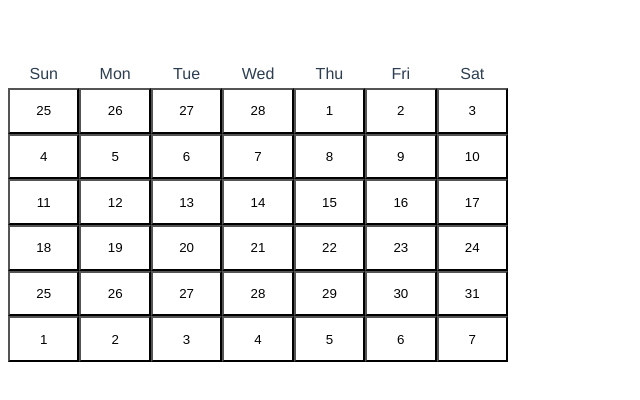
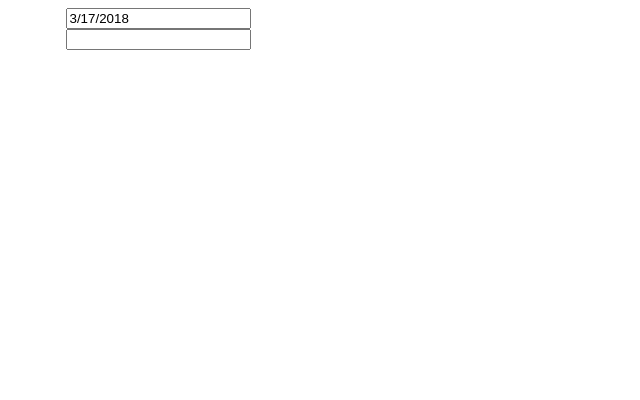
Before and after one commit to tmlangley/VueDateRangePicker, a Vue app: page / in a window 1280 px wide. Shown: the top 400 px of the page, without its empty margins (0-640 px from the left). Built offline with nearby package versions, Linux system fonts and the light colour scheme.

Commit message:
Build UI.

```diff
--- a/src/App.vue
+++ b/src/App.vue
@@ -1,49 +1,25 @@
 <template>
   <div id="app">
-
-    <Calendar :month="currentMonth" />
+    <date-picker />
+    <!--<h2>Standalone</h2>-->
+    <!--<standalone :range="false" />-->
+    <!--<h2>Range</h2>-->
+    <!--<standalone :range="true" />-->
   </div>
 </template>
 
 <script>
-  import { DateTime } from 'luxon';
-  import Calendar from './components/Calendar';
+  import Standalone from './components/StandaloneCalendar';
+  import DatePicker from './components/DatePicker';
 
   export default {
     name: 'app',
+    components: { Standalone, DatePicker },
     data() {
-      return {
-        focusDate: null,
-        currentMonth: []
+      return {}
     }
-    },
-
-    created() {
-      this.currentMonth = this.getMonth(DateTime.local());
-    },
-
-    methods: {
-      getMonth(dt) {
-        const monthStart = DateTime.fromObject({month: dt.month, year: dt.year});
-        let currentDay = monthStart.minus({
-          day: monthStart.weekday,
-        });
-
-        let month = [];
-        for (let i = 0; i < 42; i++) {
-          month.push({
-            displayDay: currentDay.day,
-            date: currentDay
-          });
-          currentDay = currentDay.plus({day: 1});
   }
 
-        return month;
-      }
-    },
-
-    components: {Calendar}
-  }
 </script>
 
 <style>
@@ -53,6 +29,5 @@
     -moz-osx-font-smoothing: grayscale;
     text-align: center;
     color: #2c3e50;
-  margin-top: 60px;
   }
 </style>
--- a/src/components/Calendar.vue
+++ b/src/components/Calendar.vue
@@ -2,48 +2,89 @@
 
   <div class="calendar">
     <div class="weekdays">
-      <div class="weekday" v-for="weekday in weekdays">
+      <div class="weekday" v-for="(weekday, i) in weekdays" :key="i">
         {{weekday}}
       </div>
     </div>
     <div class="days" v-on:mouseenter="setActive" v-on:mouseleave="setInactive">
-      <button
-        v-on:click="select(day.date)"
-        v-on:keyup.enter="select(day.date)"
+      <div
+        v-on:click.prevent="select(day.date)"
         v-on:mouseenter="hover(day.date)"
-        v-on:keydown="moveFocus($event, index)"
         v-for="(day, index) in month"
         :key="index" class="day"
         :ref="`day_${index}`"
         :class="{
         selected: (startDate && startDate.hasSame(day.date, 'day'))
         || (endDate && endDate.hasSame(day.date, 'day')),
-        range: startDate && endDate
+        range: range ? isInRange(day.date) : '',
+        notInMonth: midMonth.month !== day.date.month,
+        currentDay: currentDay.hasSame(day.date, 'day'),
+        focus: focusIndex && focusIndex === index
       }"
       >
         {{day.displayDay}}
-      </button>
+      </div>
     </div>
   </div>
 </template>
 
 <script>
+  import { DateTime } from 'luxon';
   export default {
     name: "calendar",
     data() {
       return {
-        focusIndex: null,
         startDate: null,
         endDate: null,
         hoverDate: null,
         isActive: false,
         selectedDates: [],
+        currentDay: DateTime.local(),
         weekdays: ['Sun', 'Mon', 'Tue', 'Wed', 'Thu', 'Fri', 'Sat']
+      }
+    },
+    computed: {
+      midMonth() {
+        return this.month[15].date;
       }
     },
     props: {
       month: {
         type: Array
+      },
+      range: {
+        type: Boolean
+      },
+      start: {
+        type: Object
+      },
+      end: {
+        type: Object
+      },
+      focusIndex: {
+        type: Number
+      }
+    },
+
+    watch: {
+      start(newVal) {
+        this.startDate = newVal;
+      },
+
+      end(newVal) {
+        this.endDate = newVal;
+      },
+
+      startDate(newVal) {
+        this.$emit('startDateChanged', newVal);
+      },
+
+      endDate(newVal) {
+        this.$emit('endDateChanged', newVal);
+      },
+
+      focusIndex(newVal) {
+        this.$emit('focusChanged', this.month[newVal].date);
       }
     },
 
@@ -75,13 +116,12 @@
         }
 
         if (nextFocus !== null) {
-          this.$refs[`day_${nextFocus}`][0].focus();
+          this.focusIndex = nextFocus;
         }
       },
 
       select(date) {
-        if (this.startDate && !this.endDate
-          && date.ts > this.startDate.ts) {
+        if (this.range && this.startDate && !this.endDate && date.ts > this.startDate.ts) {
           this.endDate = date;
         } else {
           this.startDate = date;
@@ -97,6 +137,14 @@
       },
       setInactive() {
         this.isActive = false;
+      },
+
+      isInRange(date) {
+        return (this.startDate && this.startDate.ts < date.ts && !date.hasSame(this.startDate, 'day'))
+          && (
+            this.endDate && this.endDate.ts > date.ts && !date.hasSame(this.endDate, 'day')
+            || (this.hoverDate && !this.endDate && this.hoverDate.ts > date.ts && !date.hasSame(this.hoverDate, 'day'))
+          );
       }
     }
   }
@@ -118,7 +166,7 @@
 
   .weekday {
     flex: 1;
-    width: 0;
+    width: 14.285714286%;
     flex-basis: 14.285714286%;
     text-align: center;
     padding: 5px 0;
@@ -126,29 +174,27 @@
 
   .day {
     flex: 1;
-    width: 0;
+    width: 14.285714286%;
     flex-basis: 14.285714286%;
-    padding: 1em;
+    padding: 7px 0;
     touch-action: manipulation;
     background: #fff;
     appearance: none;
+    cursor: pointer;
   }
 
-  .day:hover,
-  .day:focus,
-  .day:active {
-    outline: 0 none;
-    background: #00c3c3;
+  .currentDay {
+    background: #ddd;
   }
 
-  .range.selected ~ * {
+  .range {
     background: slategray;
     color: #fff;
   }
 
-  .range.selected ~ .selected ~ * {
-    background: transparent;
-    color: black;
+  /*.selected.range ~ .selected ~ .notInMonth,*/
+  .notInMonth {
+    color: #999;
   }
 
   .day.selected {
@@ -156,5 +202,13 @@
     color: #fff;
   }
 
+  .day.focus {
+    outline: 0 none;
+    background: #00c3c3;
+  }
+
+  .day:hover {
+    box-shadow: 0 0 0 1px rgba(0,0,0,0.1) inset;
+  }
 
 </style>
--- /dev/null
+++ b/src/components/DatePicker.vue
@@ -0,0 +1,232 @@
+<template>
+  <div class="datePicker">
+    <div class="datePickerDropdown" v-show="calendarOpen">
+      <standalone-calendar
+        :range="range"
+        :start="startDate"
+        :end="endDate"
+        :focusIndex="focusIndex"
+        ref="calendar"
+        @startChanged="startChanged"
+        @endChanged="endChanged"
+        @focusChanged="focusChanged"
+        @stopBlur="stopBlur = true"
+      />
+    </div>
+    <div class="inputs">
+      <input
+        type="text"
+        ref="start"
+        :value="startStringFormat"
+        @input="setIfValid('startDate', $event.target.value)"
+        @focus="handleInputFocus"
+        @blur.prevent="handleBlur"
+        @keyup.esc="calendarOpen=false"
+        @keydown="moveFocus($event)"
+        @keydown.enter="selectFocusedDay"
+        @click="calendarFocus=false"
+      >
+
+      <input
+        ref="end"
+        type="text"
+        :value="endStringFormat"
+        v-if="showStartEndFields"
+        @keyup="setIfValid('endDate', $event.target.value)"
+        @keyup.esc="calendarOpen=false"
+        @focus="handleInputFocus"
+        @blur.prevent="handleBlur"
+        @keydown="moveFocus($event)"
+        @keydown.enter="selectFocusedDay"
+        @click="calendarFocus=false"
+      >
+    </div>
+
+  </div>
+</template>
+
+<script>
+  import { DateTime } from 'luxon';
+  import StandaloneCalendar from './StandaloneCalendar';
+
+  export default {
+    name: "date-picker",
+    components: {StandaloneCalendar},
+    props: {
+      format: {
+        default: 'M/d/y'
+      },
+      range: {
+        type: Boolean,
+        default: true
+      },
+      showStartEndFields: {
+        type: Boolean,
+        default: true
+      },
+      startingDate: {
+        type: Object,
+        default: () => {
+          return DateTime.local()
+        }
+      },
+    },
+    data() {
+      return {
+        startDate: null,
+        endDate: null,
+        calendarOpen: false,
+        focusIndex: null,
+        focusDate: null,
+        stopBlur: false,
+        userInput: false,
+        calendarFocus: false
+      }
+    },
+
+    computed: {
+      startStringFormat() {
+        return this.startDate ? this.startDate.toFormat(this.format) : '';
+      },
+      endStringFormat() {
+        return this.endDate ? this.endDate.toFormat(this.format) : '';
+      }
+    },
+
+    watch: {
+      calendarOpen(newval) {
+        if (!newval) {
+          this.calendarFocus=false;
+        }
+      }
+    },
+
+    created() {
+      this.startDate = this.startingDate;
+    },
+
+    methods: {
+      moveFocus(e) {
+        let nextFocus = null;
+        const index = this.focusIndex;
+        const arrows = [37, 38, 39, 40];
+
+        // Enter calendar focus on down arrow press.
+        if (!this.calendarFocus && e.keyCode === arrows[3]) {
+          this.calendarFocus = true;
+        }
+
+        // Early return if the calendar isn't focused.
+        if (!this.calendarFocus) {
+          return;
+        }
+
+        if (arrows.includes(e.keyCode)) {
+          e.preventDefault();
+
+          // Set the focus to the middle of the first week if it is unset.
+          if (index === null) {
+            this.focusIndex = 3;
+            return;
+          }
+        }
+
+        switch (e.keyCode) {
+          case arrows[0]: // Left arrow
+            if (index > 0) {
+              nextFocus = index-1;
+            }
+            break;
+          case arrows[1]: // Up arrow
+            if (index > 6) {
+              nextFocus = index - 7;
+            } else {
+              this.$refs.calendar.getLastMonth();
+              nextFocus = index + 35;
+            }
+            break;
+          case arrows[2]: // Right arrow
+            if (index < 41) {
+              nextFocus = index+1;
+            }
+            break;
+          case arrows[3]: // Down arrow
+            if (index < 35) {
+              nextFocus = index + 7;
+            } else {
+              this.$refs.calendar.getNextMonth();
+              nextFocus = index - 35;
+            }
+            break;
+        }
+
+        if (nextFocus !== null) {
+          this.focusIndex = nextFocus;
+        }
+      },
+
+      handleInputFocus() {
+        this.calendarFocus = false;
+        this.calendarOpen = true;
+      },
+
+      selectFocusedDay() {
+        if (this.userInput) {
+          this.userInput = false;
+          return;
+        }
+        if (this.focusDate) {
+          if (this.startDate && !this.endDate && this.focusDate.ts > this.startDate.ts) {
+            this.endDate = this.focusDate;
+          } else {
+            this.startDate = this.focusDate;
+            this.endDate = null;
+          }
+        }
+      },
+
+      setIfValid(variable, val) {
+        const newDate = DateTime.fromFormat(val, this.format);
+        if (newDate.isValid) {
+          this.userInput = true;
+          this.focusDate = newDate;
+          this[variable] = newDate;
+        }
+        if (!val.length && variable === 'endDate') {
+          this.endDate = null;
+        }
+      },
+      startChanged(newDate) {
+        this.startDate = newDate;
+      },
+      endChanged(newDate) {
+        this.endDate = newDate;
+      },
+      focusChanged(date) {
+        this.focusDate = date;
+      },
+      handleBlur() {
+        if (this.stopBlur) {
+          this.stopBlur = false;
+        } else {
+          this.calendarOpen = false;
+        }
+      }
+    }
+  }
+</script>
+
+<style scoped>
+  .datePicker {
+    position: relative;
+    max-width: 300px;
+    min-width: 200px;
+  }
+
+  .datePickerDropdown {
+    position: absolute;
+    top: 100%;
+    left: 0;
+  }
+
+</style>
--- /dev/null
+++ b/src/components/StandaloneCalendar.vue
@@ -0,0 +1,127 @@
+<template>
+  <div class="calendar-dropdown" v-on:mousedown="stopBlur">
+    <div class="date">
+      {{`${monthDateTime.monthLong}, ${monthDateTime.year}`}}
+    </div>
+    <div class="controls">
+      <div class="back" v-on:click="getLastMonth">Back</div>
+      <div class="forward" v-on:click="getNextMonth">Forward</div>
+    </div>
+
+    <Calendar
+      :month="currentMonth"
+      :range="range"
+      :start="start"
+      :end="end"
+      :focusIndex="focusIndex"
+      @startDateChanged="startChanged"
+      @endDateChanged="endChanged"
+      @focusChanged="focusChanged"
+    />
+
+  </div>
+</template>
+
+<script>
+  import { DateTime } from 'luxon';
+  import Calendar from './Calendar';
+
+  export default {
+    name: 'standalone-calendar',
+    data() {
+      return {
+        focusDate: null,
+        currentMonth: []
+      }
+    },
+    props: {
+      range: {
+        type: Boolean
+      },
+      start: {
+        type: Object
+      },
+      end: {
+        type: Object
+      },
+      focusIndex: {
+        type: Number
+      }
+    },
+
+    created() {
+      this.currentMonth = this.getMonth(DateTime.local());
+    },
+
+    computed: {
+      monthDateTime() {
+        return this.currentMonth[15].date;
+      }
+    },
+
+    watch: {
+      start(newVal) {
+        if (newVal && !newVal.hasSame(this.monthDateTime, 'month')) {
+          this.currentMonth = this.getMonth(newVal);
+        }
+      },
+      end(newVal, oldVal) {
+        if (newVal && newVal !== oldVal) {
+          this.getMonth(newVal);
+        }
+      }
+    },
+
+    methods: {
+      getLastMonth() {
+        this.currentMonth = this.getMonth(this.monthDateTime.minus({month: 1}));
+      },
+      getNextMonth() {
+        this.currentMonth = this.getMonth(this.monthDateTime.plus({month: 1}));
+      },
+      getMonth(dt) {
+        const monthStart = DateTime.fromObject({month: dt.month, year: dt.year});
+        let currentDay = monthStart.minus({
+          day: monthStart.weekday,
+        });
+
+        let month = [];
+        for (let i = 0; i < 42; i++) {
+          month.push({
+            displayDay: currentDay.day,
+            date: currentDay
+          });
+          currentDay = currentDay.plus({day: 1});
+        }
+
+        return month;
+      },
+      startChanged(newDate) {
+        this.$emit('startChanged', newDate);
+      },
+      endChanged(newDate) {
+        this.$emit('endChanged', newDate);
+      },
+      focusChanged(date) {
+        this.$emit('focusChanged', date);
+      },
+      stopBlur() {
+        this.$emit('stopBlur');
+      }
+    },
+
+    components: {Calendar}
+  }
+</script>
+
+<style>
+  .forward,
+  .back {
+    cursor: pointer;
+  }
+
+  .calendar-dropdown,
+  .calendar-dropdown * {
+    user-select: none;
+  }
+</style>
```
Lines whose indentation alone changed are shown as unchanged.
